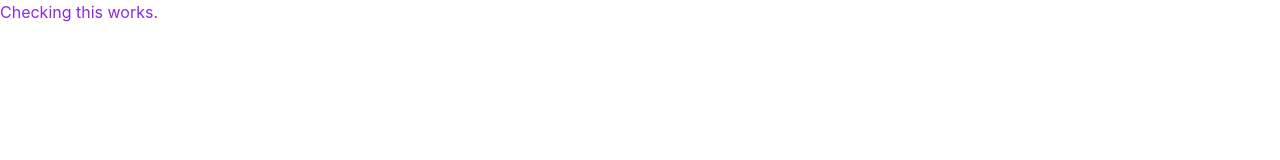
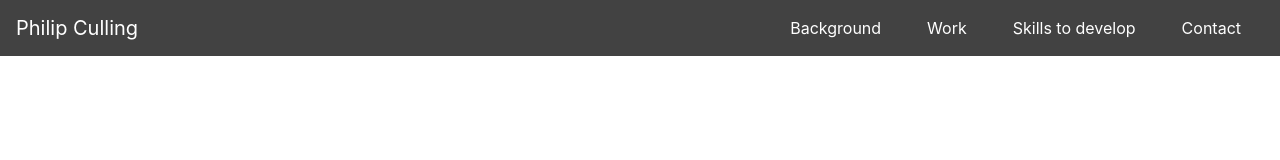
Before and after one commit to philculling/Bootstrap-Portfolio, a plain HTML site: page index.html in a window 1280 px wide. Drawn offline with nearby package versions, Linux system fonts and the light colour scheme.

Commit message:
add navbar html and CSS

```diff
--- a/CSS/style.css
+++ b/CSS/style.css
@@ -1,3 +1,26 @@
-p {
-    color:blueviolet;
-}
+.customNav {
+    position: fixed;
+    width: 100%;
+    background: url("../images/transparency.png");
+    background-color: transparent !important;
+    background-size: cover;
+    z-index: 10;
+  }
+
+  .navbar-nav {
+    margin-left: auto;
+    margin-right: 0 !important;
+  }
+
+.customNav a, .customNav .navbar-brand {
+    color: white !important;
+  }
+
+/*  .navbar-brand img {
+    padding-right: 15px;
+    width: 65px;
+  }Kept in case needed, but at the moment we have no image*/
+
+  .nav-item {
+    margin: 0px 15px;
+  }
--- a/index.html
+++ b/index.html
@@ -14,16 +14,44 @@
 
 </head>
 <body>
-    <p>Checking this works.</p>
-    <!--The website should include the following bootstrap components:
+    <!-- Navigation bar -->
+  <nav class="navbar navbar-expand-lg navbar-light bg-light customNav">
+    <div class="navbar-brand">Philip Culling</div>
+    <!--Not sure if we need this bit?
+        <a class="navbar-brand" href="#"><img src="images/acoustic-guitar.png">Philip Culling</a>
+    <button class="navbar-toggler" type="button" data-toggle="collapse" data-target="#navbarSupportedContent"
+      aria-controls="navbarSupportedContent" aria-expanded="false" aria-label="Toggle navigation">
+      <span class="navbar-toggler-icon"></span>
+    </button>
+    Not sure if we need this bit?-->
+    <div class="collapse navbar-collapse" id="navbarSupportedContent">
+      <ul class="navbar-nav mr-auto">
+        </li>
+        <li class="nav-item">
+            <a class="nav-link" href="#">Background</a>
+        </li>
+        <li class="nav-item">
+            <a class="nav-link" href="#">Work</a>
+        </li>
+        <li class="nav-item">
+            <a class="nav-link" href="#">Skills to develop</a>
+        </li>
+        <li class="nav-item">
+            <a class="nav-link" href="#">Contact</a>
+        </li>
+      </ul>
+    </div>
+  </nav>
+  <!-- End navigation bar -->
 
-    - A Navigation bar
+    <!--
+    Add a Navigation bar.
 
-    - A navigation menu at the top. Feel free to use bootstrap's navbar or create your own.
+    - A navigation menu at the top. Use bootstrap's navbar.
 
       - Include links that are applicable to your portfolio.
 
-        - Links should navigate to the appropriate sections
+        - Links should navigate to the appropriate sections href="#" possibly?
 
     - A hero section
 
```
Also changed, not shown: Images/Phil photo.jpg (added), Images/Pre-work Study Guide.png (added), Images/Screenshot of work in progress.png (added), Images/transparency.png (added), 2 other files.
